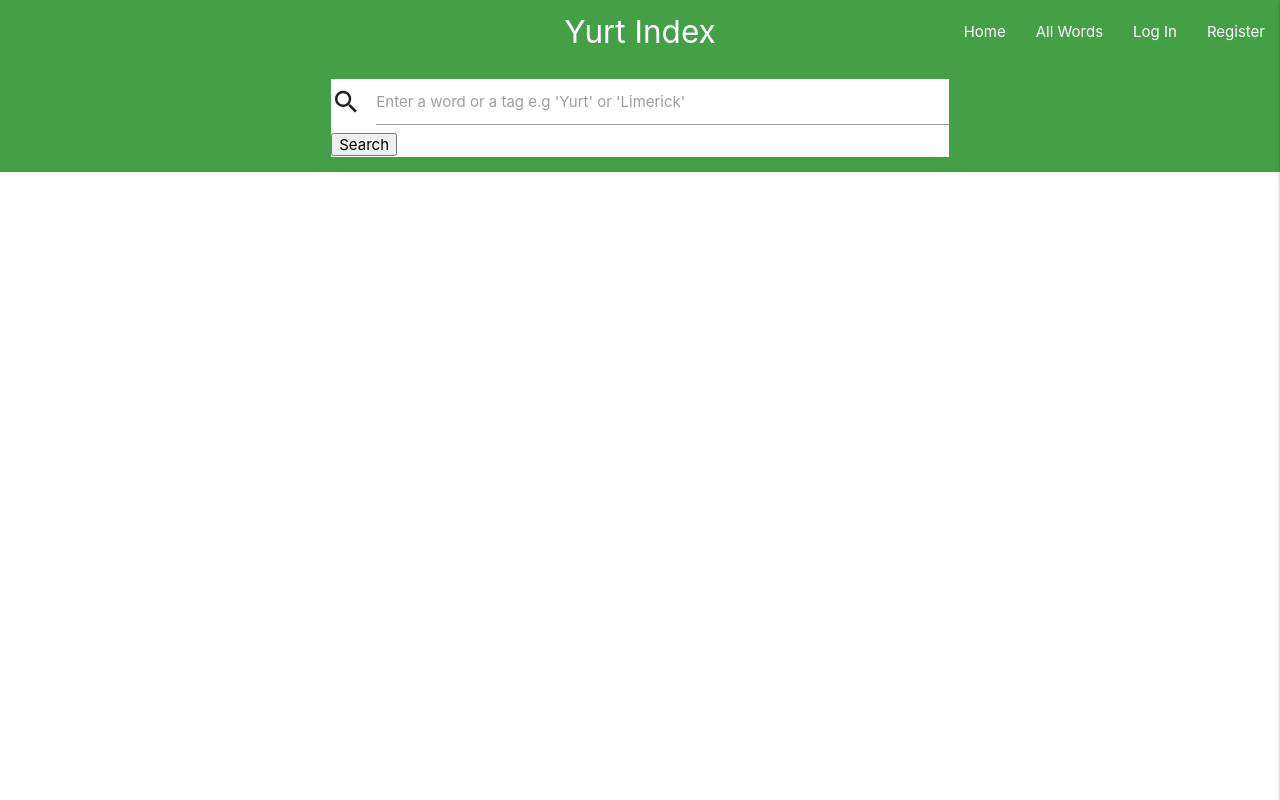
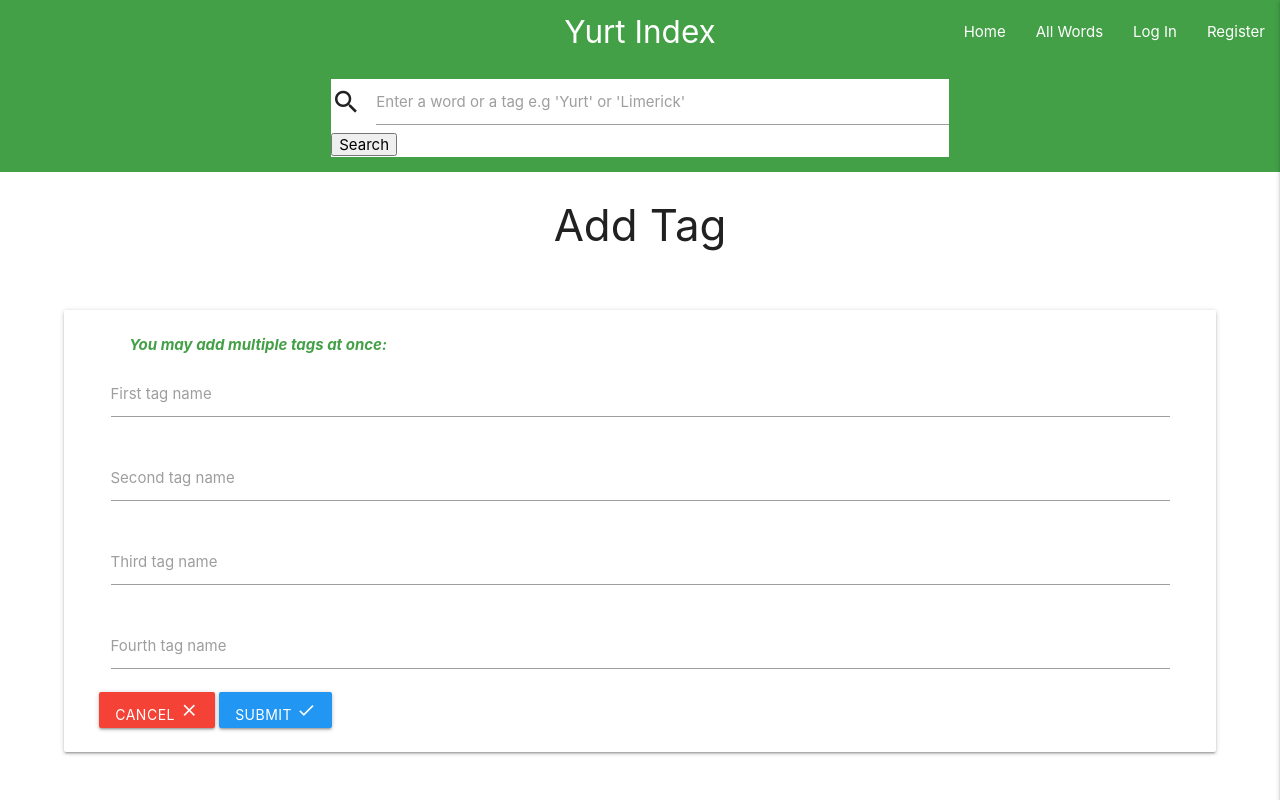
Before and after one commit to MichaelCWalsh7/Yurt-Index, a Flask app: a page that uses templates/add_tag.html in a window 1280 px wide. Run offline with Flask 2, Linux system fonts and the light colour scheme; parts of the project's set-up code (start-up, migrations or seed data) failed here and were passed over; some libraries are stand-ins or nearby versions.

Commit message:
Add form to add_tag.html

```diff
--- a/static/css/style.css
+++ b/static/css/style.css
@@ -210,3 +210,7 @@ main {
     overflow-y: hidden;
     }
 }
+
+.add-tag-form-container {
+    margin-top: 60px;
+}
--- a/templates/add_tag.html
+++ b/templates/add_tag.html
@@ -14,5 +14,32 @@
 {% endblock %}
 
 {% block content %}
+    <h3 class="center main-heading">Add Tag</h3>
+
+    <div class="row add-tag-form-container card-panel">
+        <form class="col s12" method="POST" action="{{ url_for('add_tag', username=session['user']) }}">
+            <span class="form-instruction">You may add multiple tags at once:</span>
+            <div class="input-field add-tag-input col s12">
+                <input name="name-1" id="name-1" type="text" class="validate" required>
+                <label for="name-1" class="input-field-name">First tag name</label>
+            </div>
+            <div class="input-field add-tag-input col s12">
+                <input name="name-2" id="name-2" type="text">
+                <label for="name-2" class="input-field-name">Second tag name</label>
+            </div>
+            <div class="input-field add-tag-input col s12">
+                <input name="name-3" id="name-3" type="text">
+                <label for="name-3" class="input-field-name">Third tag name</label>
+            </div>
+            <div class="input-field add-tag-input col s12">
+                <input name="name-4" id="name-4" type="text">
+                <label for="name-4" class="input-field-name">Fourth tag name</label>
+            </div>
+            <div class="add-tag-cancel-submit">
+                <button class="btn red">Cancel <i class="small material-icons">close</i></button>
+                <button class="btn blue" type="submit">Submit <i class="small material-icons">check</i></button>
+            </div>
+        </form>
+    </div>
 
 {% endblock %}
```
